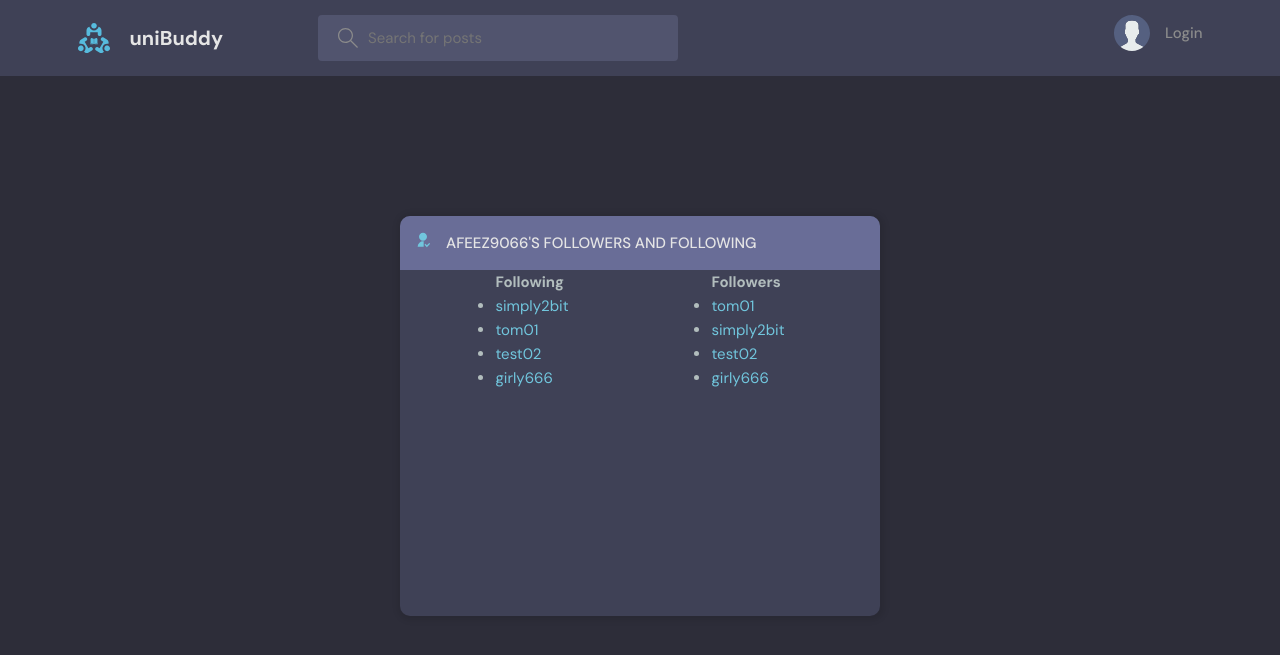
After one commit to ardz01/uniBud, a Django app: page /follower_list/1/ in a window 1280 px wide. The commit adds this page. Shown: the top 655 px of the page. Run offline with Django 4.2, Linux system fonts and the light colour scheme; data comes from the database, SQL or seed files in the repository; both versions use the stored data as it was after the commit.

Commit message:
added following list

```diff
--- a/base/models.py
+++ b/base/models.py
@@ -12,7 +12,7 @@ class User(AbstractUser):
 
     avatar = models.ImageField(null=True, default="avatar.svg")
 
-    followers = models.ManyToManyField('self', related_name='following', blank=True)
+    followers = models.ManyToManyField('self', related_name='following', blank=True, symmetrical=False)
     follower_count = models.IntegerField(default=0)
 
     USERNAME_FIELD = 'email'
--- /dev/null
+++ b/base/templates/base/follower_list.html
@@ -0,0 +1,45 @@
+{% extends 'main.html' %}
+
+{% block content %}
+  <main class="layout">
+    <div class="container">
+      <div class="layout__box">
+        <div class="layout__boxHeader">
+          <div class="layout__boxTitle">
+            <a href="{{request.META.HTTP_REFERER}}">
+                <svg xmlns="http://www.w3.org/2000/svg" viewBox="0 0 24 24"> <g> <path fill="none" d="M0 0h24v24H0z"/>
+                    <path d="M13 14.062V22H4a8 8 0 0 1 9-7.938zM12 13c-3.315 0-6-2.685-6-6s2.685-6 6-6 6 2.685 6 6-2.685 6-6 6zm5.793 6.914l3.535-3.535 1.415 1.414-4.95 4.95-3.536-3.536 1.415-1.414 2.12 2.121z"/> </g>
+                </svg>
+            </a>
+            <h3>{{ user.username }}'s Followers and Following</h3>
+          </div>
+        </div>
+        <div class="container">
+          <div class="lists" style="display: flex; justify-content: space-around;">
+            <div class="following">
+              <h2>Following</h2>
+              <ul>
+                {% for user in following %}
+                  <li>
+                    <a href="{% url 'user-profile' user.id %}">{{ user.username }}</a>
+                  </li>
+                {% endfor %}
+              </ul>
+            </div>
+
+            <div class="followers">
+              <h2>Followers</h2>
+              <ul>
+                {% for user in followers %}
+                  <li>
+                    <a href="{% url 'user-profile' user.id %}">{{ user.username }}</a>
+                  </li>
+                {% endfor %}
+              </ul>
+            </div>
+          </div>
+        </div>
+      </div>
+    </div>
+  </main>
+{% endblock %}
--- a/base/urls.py
+++ b/base/urls.py
@@ -24,6 +24,8 @@ urlpatterns = [
 
     path('follow-user/<str:pk>/', views.follow_user, name="follow-user"),
     path('unfollow-user/<str:pk>/', views.unfollow_user, name="unfollow-user"),
+    path('follower_list/', views.follower_list, name='follower_list'),
+    path('follower_list/<int:pk>/', views.follower_list, name='follower_list'),
 
     path('inbox/', views.inbox, name="inbox"),
     path('message/<str:pk>/', views.viewMessage, name="message"),
@@ -34,4 +36,5 @@ urlpatterns = [
     path('room/<int:room_id>/kick-out/<int:user_id>/', views.kick_out_user, name='kick-out-user'),
     path('room/<int:room_id>/make-admin/<int:user_id>/', views.make_user_admin, name='make-user-admin'),
     path('room/<int:room_id>/un-admin/<int:user_id>/', views.unadmin_user, name='unadmin-user'),
+
 ]
--- a/base/views.py
+++ b/base/views.py
@@ -284,20 +284,35 @@ def followers(request, pk):
 
 
 def follow_user(request, pk):
-    user = get_object_or_404(User, pk=pk)
+    user_to_follow = get_object_or_404(User, pk=pk)
     if request.user.is_authenticated:
-        user.followers.add(request.user)
-        user.follower_count = user.followers.all().count()
-        user.save()
+        request.user.following.add(user_to_follow)
+        user_to_follow.follower_count = user_to_follow.followers.all().count()
+        user_to_follow.save()
     return redirect('user-profile', pk=pk)
 
 def unfollow_user(request, pk):
+    user_to_unfollow = get_object_or_404(User, pk=pk)
+    if request.user.is_authenticated:
+        request.user.following.remove(user_to_unfollow)
+        user_to_unfollow.follower_count = user_to_unfollow.followers.all().count()
+        user_to_unfollow.save()
+    return redirect('user-profile', pk=pk)
+
+
+def follower_list(request, pk):
     user = get_object_or_404(User, pk=pk)
-    if request.user.is_authenticated:
-        user.followers.remove(request.user)
-        user.follower_count = user.followers.all().count()
-        user.save()
-    return redirect('user-profile', pk=pk)
+    following = user.following.all()
+    followers = [follower for follower in User.objects.all() if user in follower.following.all()]
+    context = {
+        'user': user,
+        'following': following,
+        'followers': followers,
+    }
+    return render(request, 'base/follower_list.html', context)
+
+
+
 
 
 
--- a/templates/navbar.html
+++ b/templates/navbar.html
@@ -39,6 +39,11 @@
                         {% endif %}
                     </a>
 
+                </a>
+                <a href="{% url 'follower_list' request.user.id %}">
+                    <svg xmlns="http://www.w3.org/2000/svg" viewBox="0 0 24 24"> <g> <path fill="none" d="M0 0h24v24H0z"/>
+                        <path d="M13 14.062V22H4a8 8 0 0 1 9-7.938zM12 13c-3.315 0-6-2.685-6-6s2.685-6 6-6 6 2.685 6 6-2.685 6-6 6zm5.793 6.914l3.535-3.535 1.415 1.414-4.95 4.95-3.536-3.536 1.415-1.414 2.12 2.121z"/> </g>
+                    </svg>
                 </a>
                 <button class="dropdown-button">
                     <svg version="1.1" xmlns="http://www.w3.org/2000/svg" width="32" height="32" viewBox="0 0 32 32">
```
Also changed, not shown: db.sqlite3, static/styles/style.css (line endings or trailing spaces).
